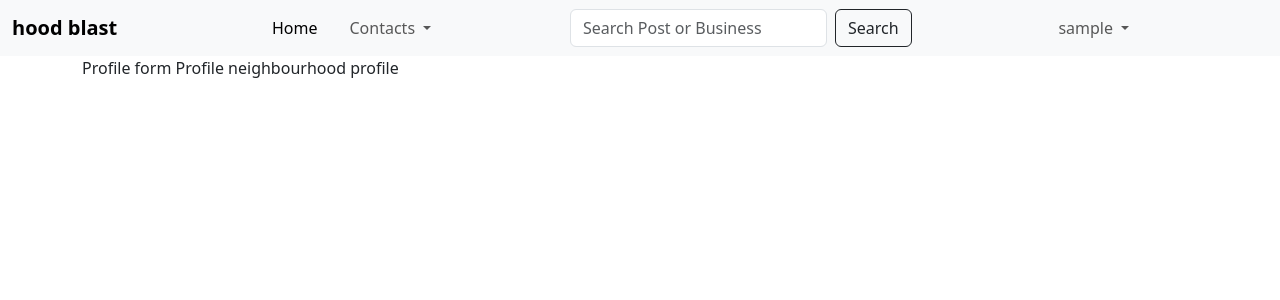
After one commit to githaefrancis/hood-blast, a Django app: page /profile/ in a window 1280 px wide. The commit adds this page. Shown: the top 300 px of the page. Run offline with Django 4.2, Linux system fonts and the light colour scheme; the visitor is signed in with stand-in values (Sample User, id 1); some libraries are stand-ins or nearby versions.

Commit message:
add profile page

```diff
--- a/hoods/urls.py
+++ b/hoods/urls.py
@@ -3,5 +3,6 @@ from . import views
 urlpatterns = [
     path('',views.index,name='home'),
     re_path('^search/',views.search,name='search'),
-    re_path('^contacts/',views.contact,name='contact')
+    re_path('^contacts/',views.contact,name='contact'),
+    re_path('^profile/',views.profile,name='profile')
 ]
--- a/hoods/views.py
+++ b/hoods/views.py
@@ -85,3 +85,12 @@ def contact(request):
     'contacts':contacts
   }
   return render(request,'contact.html',context)
+
+
+@login_required(login_url='accounts/login')
+def profile(request):
+  current_user=request.user
+  profile=UserProfile.objects.filter(user=current_user).first()
+  profileform=ProfileForm(instance=profile)
+
+  return render(request,'profile.html')
--- a/templates/navbar.html
+++ b/templates/navbar.html
@@ -44,7 +44,7 @@
             {{user.username}}
           </a>
           <ul class="dropdown-menu" aria-labelledby="navbarDropdown">
-            <li><a class="dropdown-item" href="#">Profile</a></li>
+            <li><a class="dropdown-item" href="{% url 'profile' %}">Profile</a></li>
             <li><a class="dropdown-item" href="/accounts/logout">Logout</a></li>
 
           </ul>
--- /dev/null
+++ b/templates/profile.html
@@ -0,0 +1,13 @@
+{% extends 'base.html' %}
+
+{% block content %}
+<div class="container">
+
+  <div class="m-auto">
+
+    Profile form
+    Profile neighbourhood
+    profile
+  </div>
+</div>
+{% endblock %}
```
